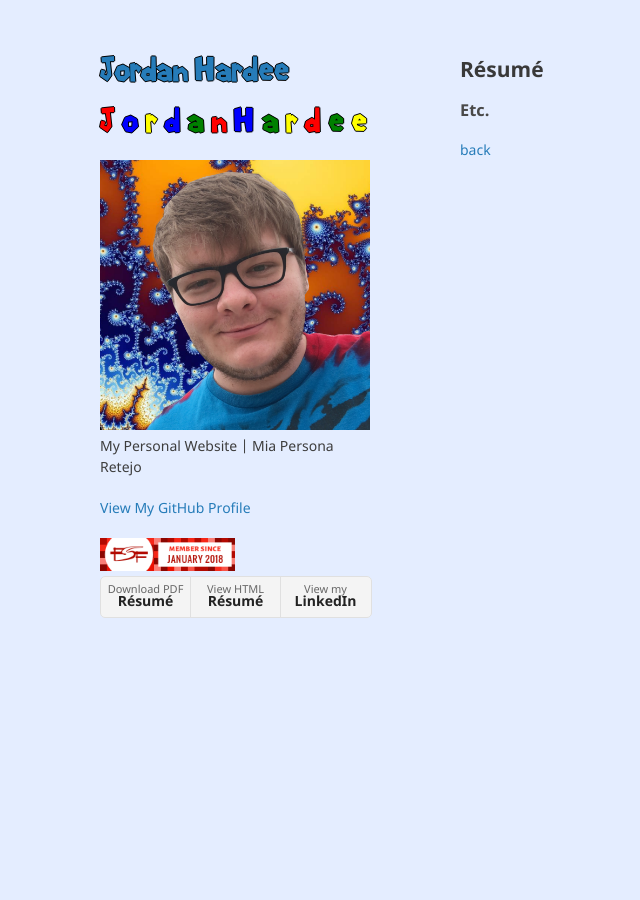
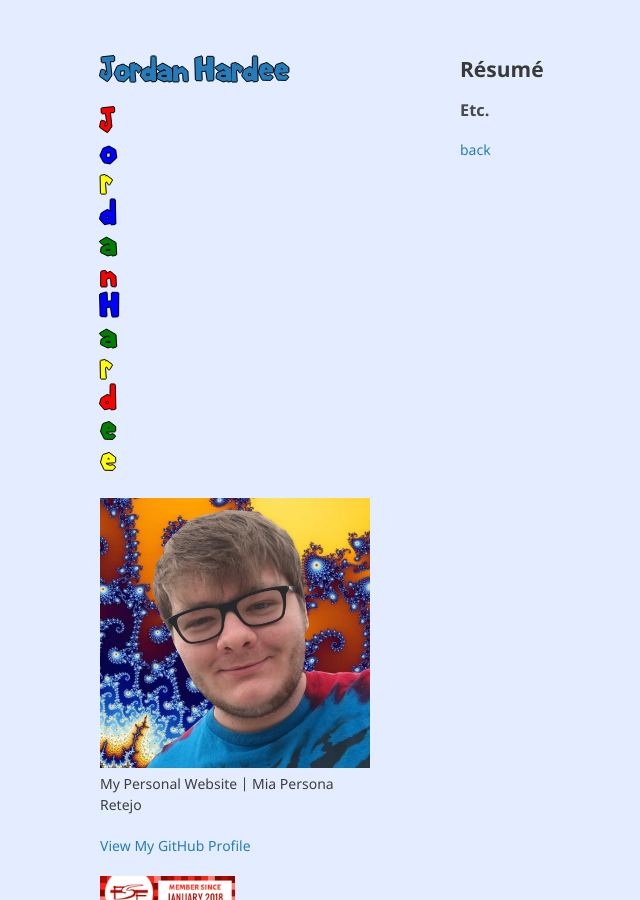
Before and after one commit to jordanhardee/jordanhardee.github.io, a Jekyll site: the page built from resume.md, in a window 1280 px wide. Shown: the whole page, without its empty margins (110-750 px from the left). Built offline with Jekyll 4.4.1, drawn with Linux system fonts in a browser that asks for light colours; our own code applies the rules of GitHub Pages for plain Markdown files.

Commit message:
span to div

```diff
--- a/_layouts/default.html
+++ b/_layouts/default.html
@@ -16,19 +16,19 @@
       <header>
         <h1 style=font-size:200%;><a href="{{ "/" | absolute_url }}">{{ site.title | default: site.github.repository_name }}</a></h1>
         <h1 style=font-size:200%;>
-          <span style='color: red'>J</span>
-          <span style='color: blue'>o</span>
-          <span style='color: yellow'>r</span>
-          <span style='color: blue'>d</span>
-          <span style='color: green'>a</span>
-          <span style='color: red'>n  </span>
+          <div style='color: red'>J</div>
+          <div style='color: blue'>o</div>
+          <div style='color: yellow'>r</div>
+          <div style='color: blue'>d</div>
+          <div style='color: green'>a</div>
+          <div style='color: red'>n  </div>
 
-          <span style='color: blue'>H</span>
-          <span style='color: green'>a</span>
-          <span style='color: yellow'>r</span>
-          <span style='color: red'>d</span>
-          <span style='color: green'>e</span>
-          <span style='color: yellow'>e</span>
+          <div style='color: blue'>H</div>
+          <div style='color: green'>a</div>
+          <div style='color: yellow'>r</div>
+          <div style='color: red'>d</div>
+          <div style='color: green'>e</div>
+          <div style='color: yellow'>e</div>
         </h1>
         {% if site.logo %}
           <img src="{{site.logo | relative_url}}" alt="Logo" />
```
